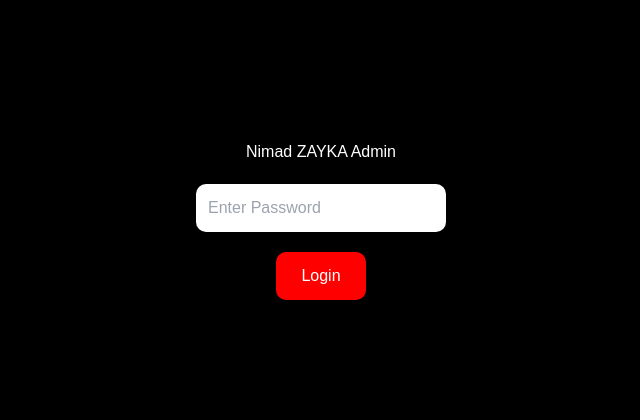
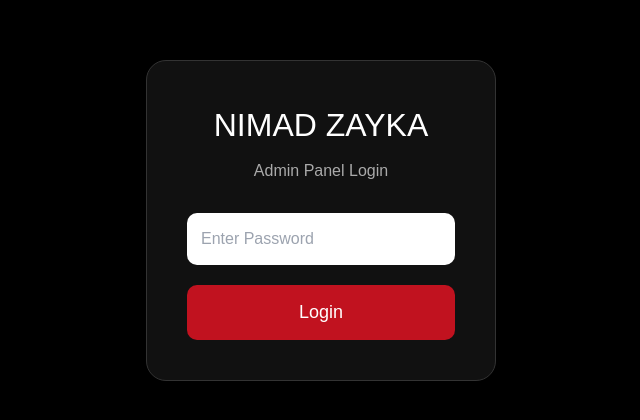
Before and after one commit to nikeshnikku9/nimadzayka-app, a Next.js app: page /admin in a window 1280 px wide. Shown: the part 180-600 px from the top of the page, without its empty margins (319-959 px from the left). Built offline with nearby package versions, Linux system fonts and the light colour scheme.

Commit message:
Update page.js

```diff
--- a/app/admin/page.js
+++ b/app/admin/page.js
@@ -1,45 +1,51 @@
 'use client'
 
 import { useState } from 'react'
+import { useRouter } from 'next/navigation'
 
 export default function AdminLogin() {
+  const router = useRouter()
+
   const [password, setPassword] = useState('')
-  const [loggedIn, setLoggedIn] = useState(false)
+  const [error, setError] = useState('')
 
   const handleLogin = () => {
     if (password === 'nimad123') {
-      setLoggedIn(true)
+      localStorage.setItem('adminLoggedIn', 'true')
+      router.push('/admin/dashboard')
     } else {
-      alert('Wrong Password')
+      setError('Wrong Password')
     }
   }
 
-  if (loggedIn) {
   return (
-      <div style={{
+    <div
+      style={{
         minHeight: '100vh',
-        background: '#111',
-        color: 'white',
-        padding: '40px'
-      }}>
-        <h1>Admin Panel</h1>
-        <p>Welcome to Nimad ZAYKA Admin Dashboard</p>
-      </div>
-    )
-  }
-
-  return (
-    <div style={{
-      minHeight: '100vh',
+        background: '#000',
         display: 'flex',
         justifyContent: 'center',
         alignItems: 'center',
-      background: '#000',
         color: '#fff',
-      flexDirection: 'column',
-      gap: '20px'
-    }}>
-      <h1>Nimad ZAYKA Admin</h1>
+      }}
+    >
+      <div
+        style={{
+          background: '#111',
+          padding: '40px',
+          borderRadius: '20px',
+          width: '350px',
+          textAlign: 'center',
+          border: '1px solid #333',
+        }}
+      >
+        <h1 style={{ fontSize: '32px', marginBottom: '10px' }}>
+          NIMAD ZAYKA
+        </h1>
+
+        <p style={{ marginBottom: '30px', color: '#aaa' }}>
+          Admin Panel Login
+        </p>
 
         <input
           type="password"
@@ -47,26 +53,37 @@ export default function AdminLogin() {
           value={password}
           onChange={(e) => setPassword(e.target.value)}
           style={{
-          padding: '12px',
+            width: '100%',
+            padding: '14px',
             borderRadius: '10px',
             border: 'none',
-          width: '250px'
+            marginBottom: '20px',
+            outline: 'none',
           }}
         />
 
         <button
           onClick={handleLogin}
           style={{
-          padding: '12px 25px',
-          background: 'red',
-          color: 'white',
+            width: '100%',
+            padding: '14px',
+            borderRadius: '10px',
             border: 'none',
-          borderRadius: '10px',
-          cursor: 'pointer'
+            background: '#c1121f',
+            color: '#fff',
+            fontSize: '18px',
+            cursor: 'pointer',
           }}
         >
           Login
         </button>
+
+        {error && (
+          <p style={{ color: 'red', marginTop: '15px' }}>
+            {error}
+          </p>
+        )}
+      </div>
     </div>
   )
 }
```
Lines whose indentation alone changed are shown as unchanged.
